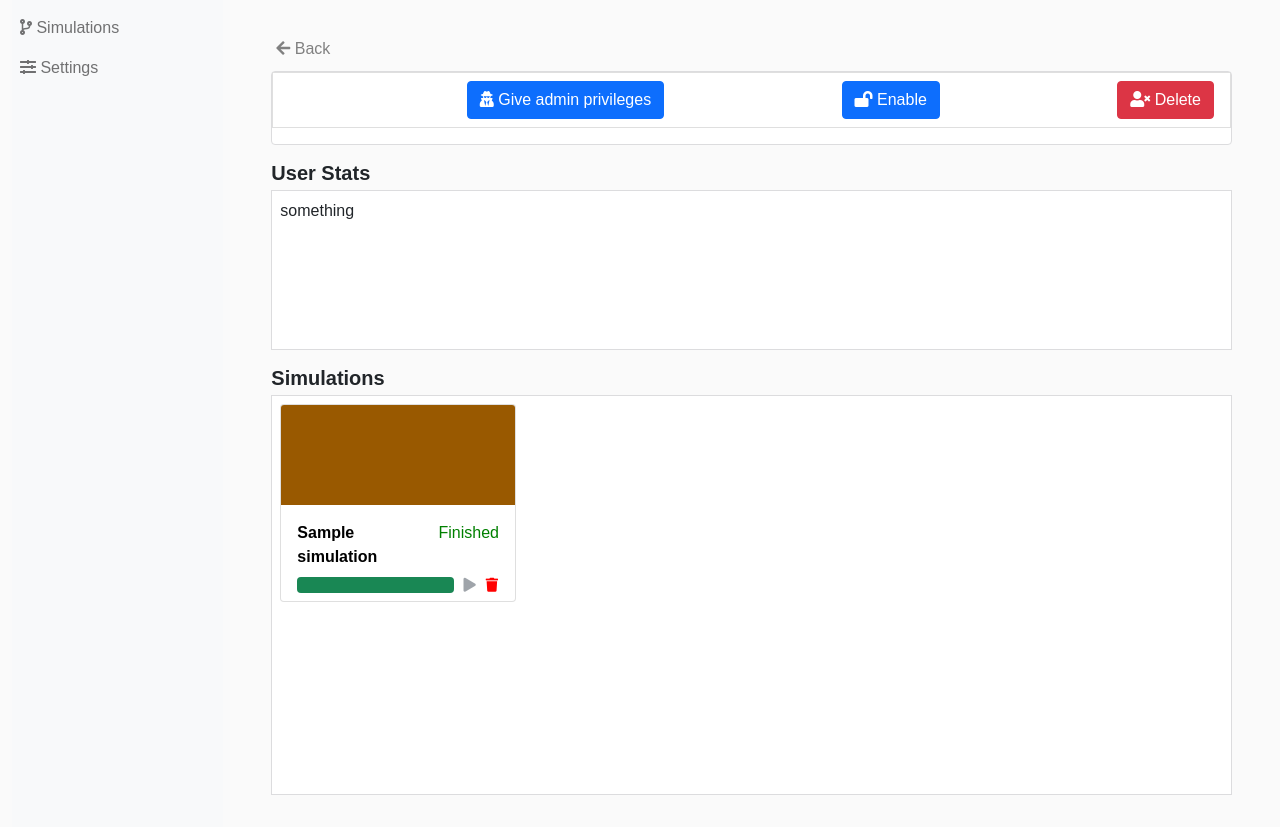
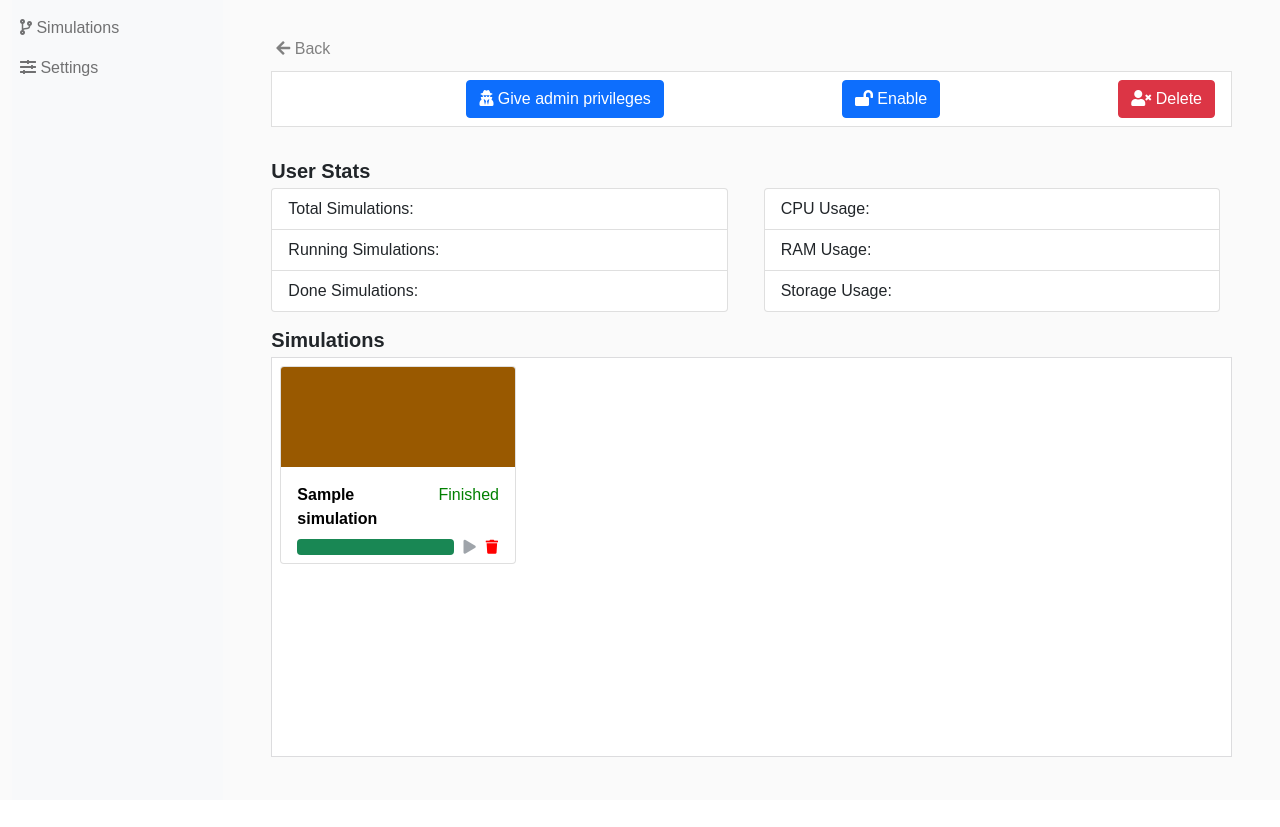
Before and after one commit to Dioben/PI18, a Django app: template server/templates/userInfo.html in a window 1280 px wide. Shown: the part 40-867 px from the top of the page. After the commit the page ends 797 px from the top, so only its background shows below. Run offline with Django 3.2, Linux system fonts and the light colour scheme; the template is opened without the code that fills it: values that come from a table or form of the project are taken from there, others are empty; tables that the repository leaves empty hold one stand-in row (values such as "Sample post"); some libraries are stand-ins or nearby versions.

Commit message:
Style Improvements

```diff
--- a/server/templates/userInfo.html
+++ b/server/templates/userInfo.html
@@ -6,7 +6,7 @@
             <div style="margin: 5px 0 10px 5px">
                 <a href="/users/" style="color: grey; text-decoration: none"><i class="fa fa-arrow-left"></i> Back</a>
             </div>
-            <ul class="list-group"  style="border: 1px solid #DCDCDE; margin-top: 5px; background-color: white;">
+            <ul class="list-group"  style="margin-top: 5px;">
                         <form action="{% url 'Users' %}{{ usera.id }}/" method="post" >
                         <li class="list-group-item d-flex justify-content-between align-items-center">
                         <a style="align-items: center" href="">{{ usera.username }}</a>
@@ -28,12 +28,25 @@
         </div>
     </div>
         <div class="row my-3">
-        <div class="col">
-            <h5 style="margin-bottom: 0; font-weight: bold">User Stats</h5>
-            <div class="row"  style="border: 1px solid #DCDCDE; min-height: 20vh; margin-top: 5px; background-color: white; padding: 8px">
-                something
-            </div>
-        </div>
+        <h5 style="margin-bottom: 0; font-weight: bold">User Stats</h5>
+            <div class="col-sm-6">
+                  <div class="row">
+                    <ul class="list-group" style="margin-top: 5px;">
+                      <li class="list-group-item">Total Simulations:</li>
+                      <li class="list-group-item">Running Simulations:</li>
+                      <li class="list-group-item">Done Simulations:</li>
+                    </ul>
+                  </div>
+                </div>
+                <div class="col-sm-6">
+                  <div class="row">
+                    <ul class="list-group" style="margin-top: 5px;">
+                      <li class="list-group-item">CPU Usage:</li>
+                      <li class="list-group-item">RAM Usage:</li>
+                      <li class="list-group-item">Storage Usage:</li>
+                    </ul>
+                  </div>
+                </div>
         </div>
     <div class="row my-3">
         <div class="col">
--- a/server/templates/users.html
+++ b/server/templates/users.html
@@ -4,7 +4,7 @@
         <div class="col">
             <h5 style="margin-bottom: 0; font-weight: bold">Users</h5>
             <small style="color: grey">Manage of users on the Platform </small>
-            <ul class="list-group"  style="border: 1px solid #DCDCDE; margin-top: 5px; background-color: white;">
+            <ul class="list-group"  style="margin-top: 5px;">
                 {% for user in users %}
                         <form action="{% url 'Users' %}" method="post" >
                         <li class="list-group-item d-flex justify-content-between align-items-center">
```
